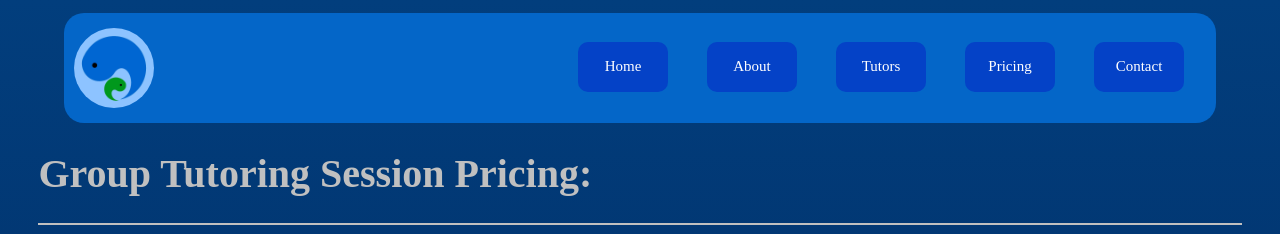
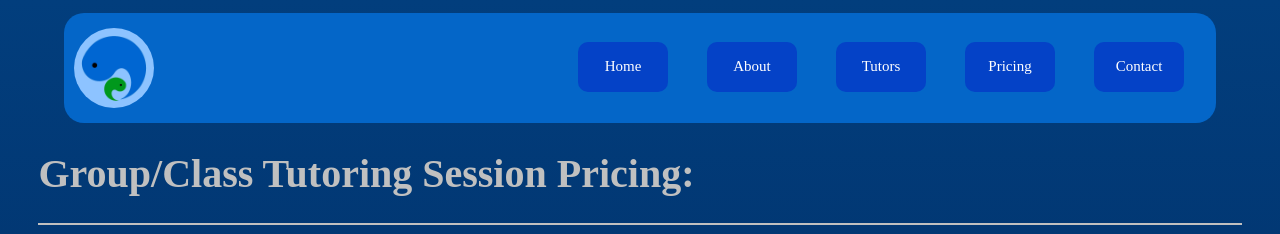
Before and after one commit to Joeli418/joeli418.github.io, a plain HTML site: page pricing.html in a window 1280 px wide. Shown: the top 234 px of the page. Drawn offline with Linux system fonts and the light colour scheme; a web font is replaced by a local one.

Commit message:
small change

```diff
--- a/pricing.html
+++ b/pricing.html
@@ -33,7 +33,7 @@
 <!------------------------------------------------navigation below------------------------------------------------>
         <div class="margpad">
             <h1>
-                Group Tutoring Session Pricing:
+                Group/Class Tutoring Session Pricing:
             </h1>
             <hr color="#c0c0c0" border-width="2px">
 
```
Also changed, not shown: about.html (+1 -1 lines).
